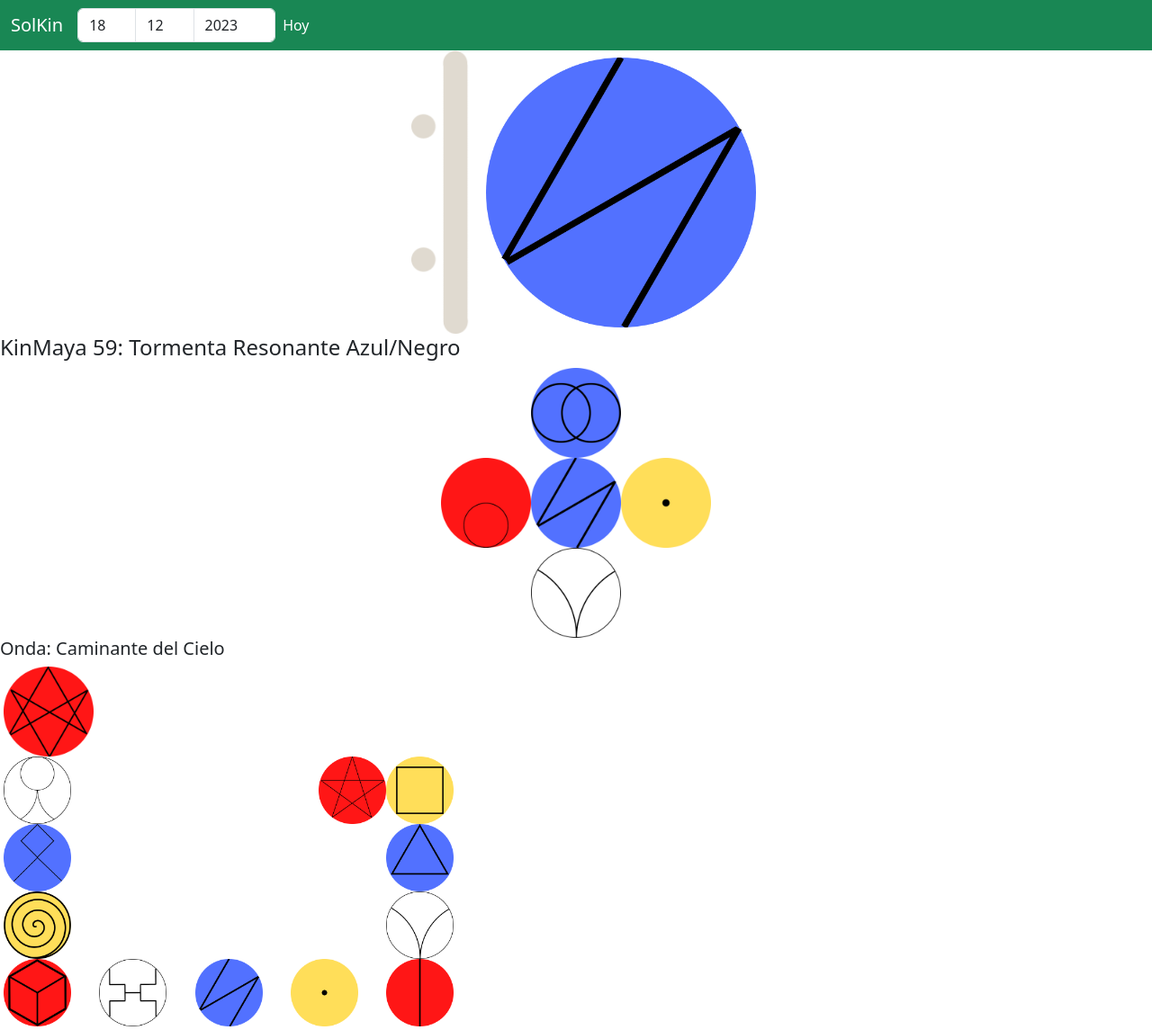
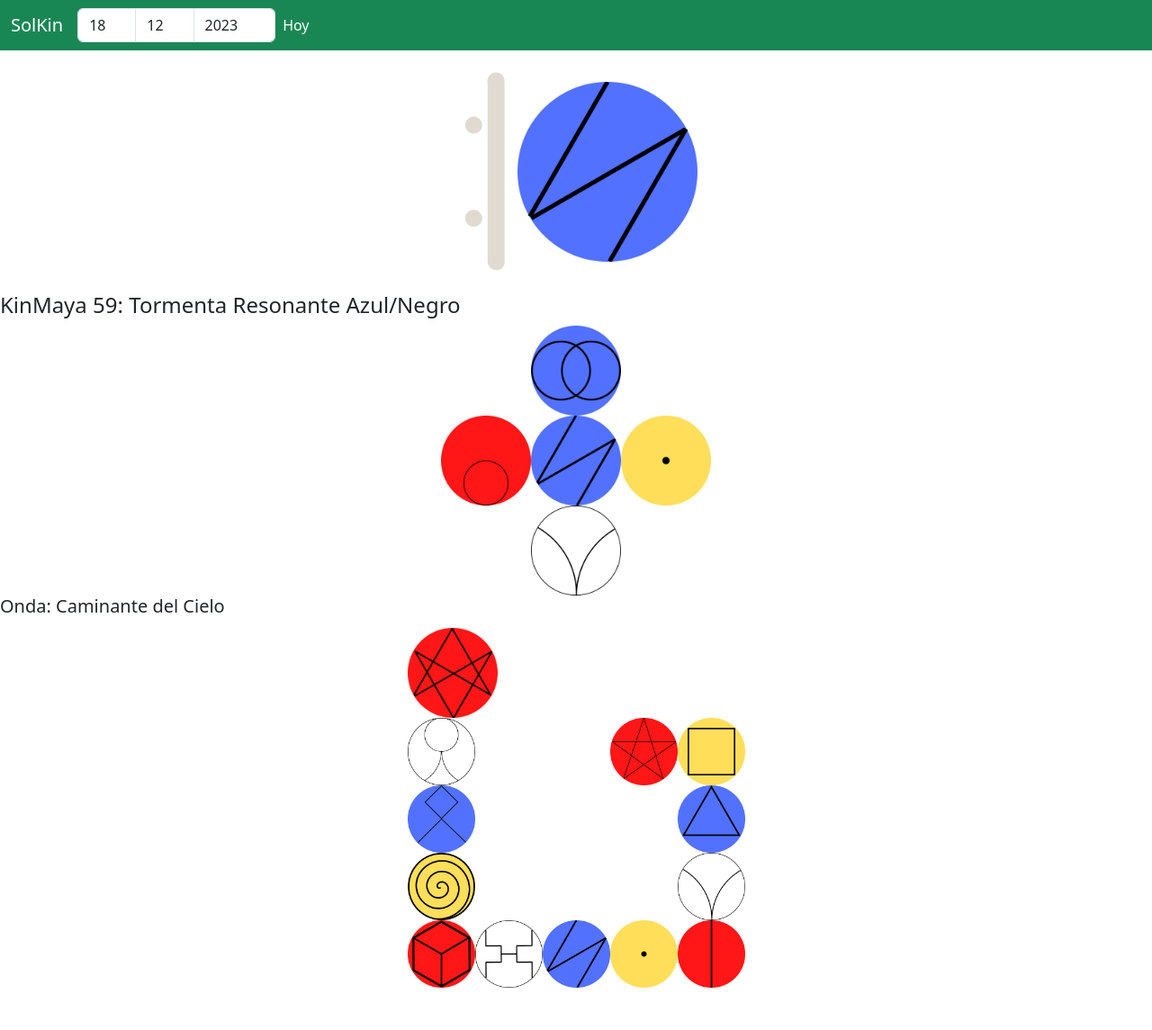
Before and after one commit to LihueMaidanaAvaca/SolKin, a React (Create React App) app: page / in a window 1280 px wide. Shown: the whole page at 90% size. After the commit the page ends 1102 px from the top, so only its background shows below. Built offline with nearby package versions, Linux system fonts and the light colour scheme; a small style sheet from the web is missing.

Commit message:
change on spellwave size 3

```diff
--- a/src/components/DateInput.js
+++ b/src/components/DateInput.js
@@ -16,6 +16,8 @@ export default function DateInput({ day, month, year, onDateChange }) {
         const newYear = e.target.value;
         onDateChange(day, month, newYear);
     };
+
+    console.log(year, "anio")
 
     return (
         <div className="input-group" style={{ maxWidth: '220px' }}>
--- a/src/components/KinMaya.js
+++ b/src/components/KinMaya.js
@@ -2,9 +2,9 @@ import React from 'react';
 
 const KinMaya = ({ kinMaya }) => {
     return(
-        <div style={{display:"flex", alignItems:"center", justifyContent:"center"}}>
-            <img src={kinMaya.imgTone} alt="Tono Maya" style={{ width: '100px', height: 'auto' }} />
-            <img src={kinMaya.imgSeal} alt="Sello Maya" style={{ width: '300px', height: 'auto' }} />
+        <div className="mt-4 mb-4" style={{display:"flex", alignItems:"center", justifyContent:"center"}}>
+            <img src={kinMaya.imgTone} alt="Tono Maya" style={{ width: '70px', height: 'auto' }} />
+            <img src={kinMaya.imgSeal} alt="Sello Maya" style={{ width: '200px', height: 'auto' }} />
         </div>
     )
 }
--- a/src/components/SpellWave.js
+++ b/src/components/SpellWave.js
@@ -5,8 +5,9 @@ const SpellWave = ({ kinMaya }) => {
     const magnetNum = kinMaya.onda;
 
     return (
+        <div className="container d-flex justify-content-center align-items-center" >
             <div
-            style={{ maxWidth: '500px', margin: '4px' }} // Ajusta el maxWidth según tus necesidades
+                style={{ maxWidth: '400px', margin: '4px' }} // Ajusta el maxWidth según tus necesidades
             >
                 <div>
                     <img src={kinMaya.imgWave} alt="Hun" style={{ width: '100px', height: 'auto' }} />
@@ -37,7 +38,7 @@ const SpellWave = ({ kinMaya }) => {
                     <img src={imgSeals(magnetNum + 7)} alt="Uahak" style={{ width: '75px', height: 'auto' }} />
                     <img src={imgSeals(magnetNum + 8)} alt="Bolon" style={{ width: '75px', height: 'auto' }} />
                 </div>
-            {/* ...resto de tus imágenes */}
+            </div>
         </div>
     );
 };
--- a/src/pages/HomePage.js
+++ b/src/pages/HomePage.js
@@ -27,7 +27,7 @@ export default function HomePage({ day, month, year }){
     console.log(kinMaya)
 
     return (
-        <div>
+        <div >
             <KinMaya kinMaya={kinMaya}/>
             <h4>
                 KinMaya {kinMaya.kin}: {kinMaya.Umbral}
```
Lines whose indentation alone changed are shown as unchanged.
